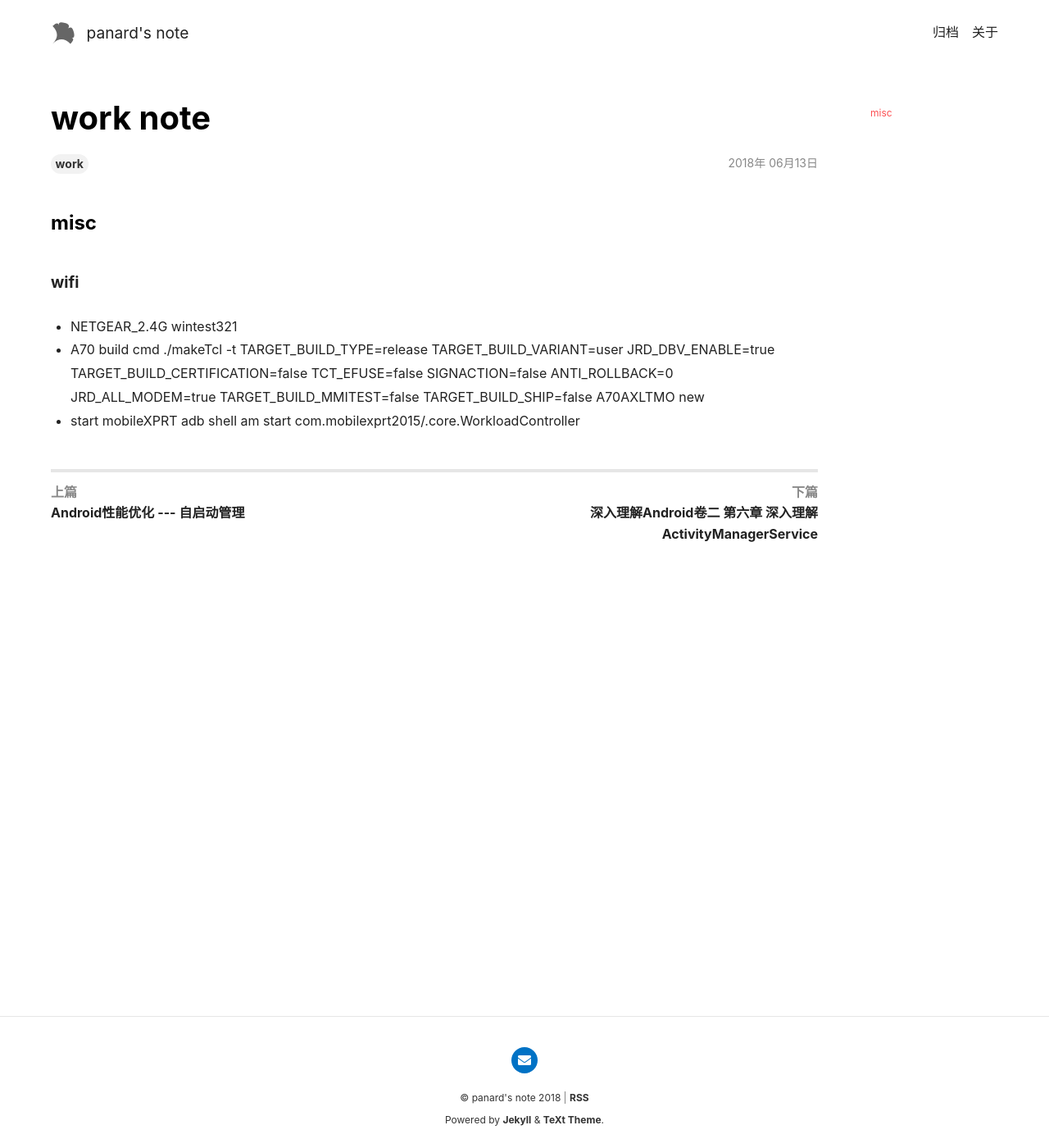
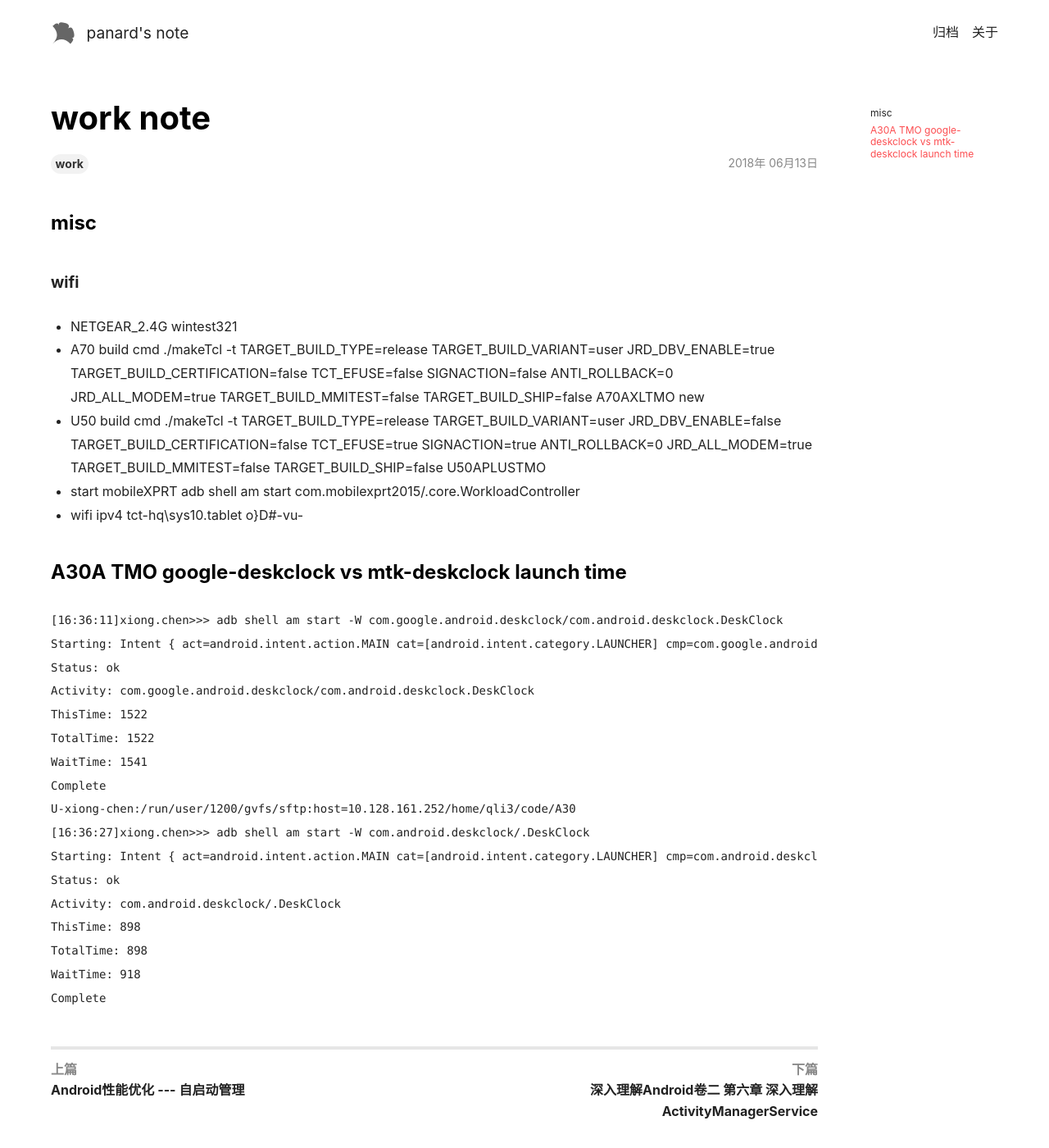
Before and after one commit to panard313/panard313.github.io, a Jekyll site: the page built from _posts/2018-06-13-work-note.md, in a window 1280 px wide and 1400 px high. Shown: the whole window at 82% size. Built offline with Jekyll 4.4.1, drawn with Linux system fonts in a browser that asks for light colours; nearby versions of some CDN libraries.

Commit message:
modidify work note

````diff
--- a/_posts/2018-06-13-work-note.md
+++ b/_posts/2018-06-13-work-note.md
@@ -14,7 +14,34 @@ lang: zh-Hans
 - NETGEAR_2.4G wintest321
 
 - A70 build cmd
-  ./makeTcl -t TARGET_BUILD_TYPE=release TARGET_BUILD_VARIANT=user JRD_DBV_ENABLE=true TARGET_BUILD_CERTIFICATION=false TCT_EFUSE=false SIGNACTION=false ANTI_ROLLBACK=0 JRD_ALL_MODEM=true TARGET_BUILD_MMITEST=false TARGET_BUILD_SHIP=false  A70AXLTMO new
+    ./makeTcl -t TARGET_BUILD_TYPE=release TARGET_BUILD_VARIANT=user JRD_DBV_ENABLE=true TARGET_BUILD_CERTIFICATION=false TCT_EFUSE=false SIGNACTION=false ANTI_ROLLBACK=0 JRD_ALL_MODEM=true TARGET_BUILD_MMITEST=false TARGET_BUILD_SHIP=false  A70AXLTMO new
 
+- U50 build cmd
+    ./makeTcl -t TARGET_BUILD_TYPE=release TARGET_BUILD_VARIANT=user JRD_DBV_ENABLE=false TARGET_BUILD_CERTIFICATION=false TCT_EFUSE=true SIGNACTION=true ANTI_ROLLBACK=0 JRD_ALL_MODEM=true TARGET_BUILD_MMITEST=false TARGET_BUILD_SHIP=false  U50APLUSTMO
 - start mobileXPRT
     adb shell am start com.mobilexprt2015/.core.WorkloadController
+
+- wifi ipv4
+    tct-hq\sys10.tablet
+    o}D#-vu-
+
+### A30A TMO google-deskclock vs mtk-deskclock launch time
+```log
+[16:36:11]xiong.chen>>> adb shell am start -W com.google.android.deskclock/com.android.deskclock.DeskClock
+Starting: Intent { act=android.intent.action.MAIN cat=[android.intent.category.LAUNCHER] cmp=com.google.android.deskclock/com.android.deskclock.DeskClock }
+Status: ok
+Activity: com.google.android.deskclock/com.android.deskclock.DeskClock
+ThisTime: 1522
+TotalTime: 1522
+WaitTime: 1541
+Complete
+U-xiong-chen:/run/user/1200/gvfs/sftp:host=10.128.161.252/home/qli3/code/A30
+[16:36:27]xiong.chen>>> adb shell am start -W com.android.deskclock/.DeskClock
+Starting: Intent { act=android.intent.action.MAIN cat=[android.intent.category.LAUNCHER] cmp=com.android.deskclock/.DeskClock }
+Status: ok
+Activity: com.android.deskclock/.DeskClock
+ThisTime: 898
+TotalTime: 898
+WaitTime: 918
+Complete
+```
````
